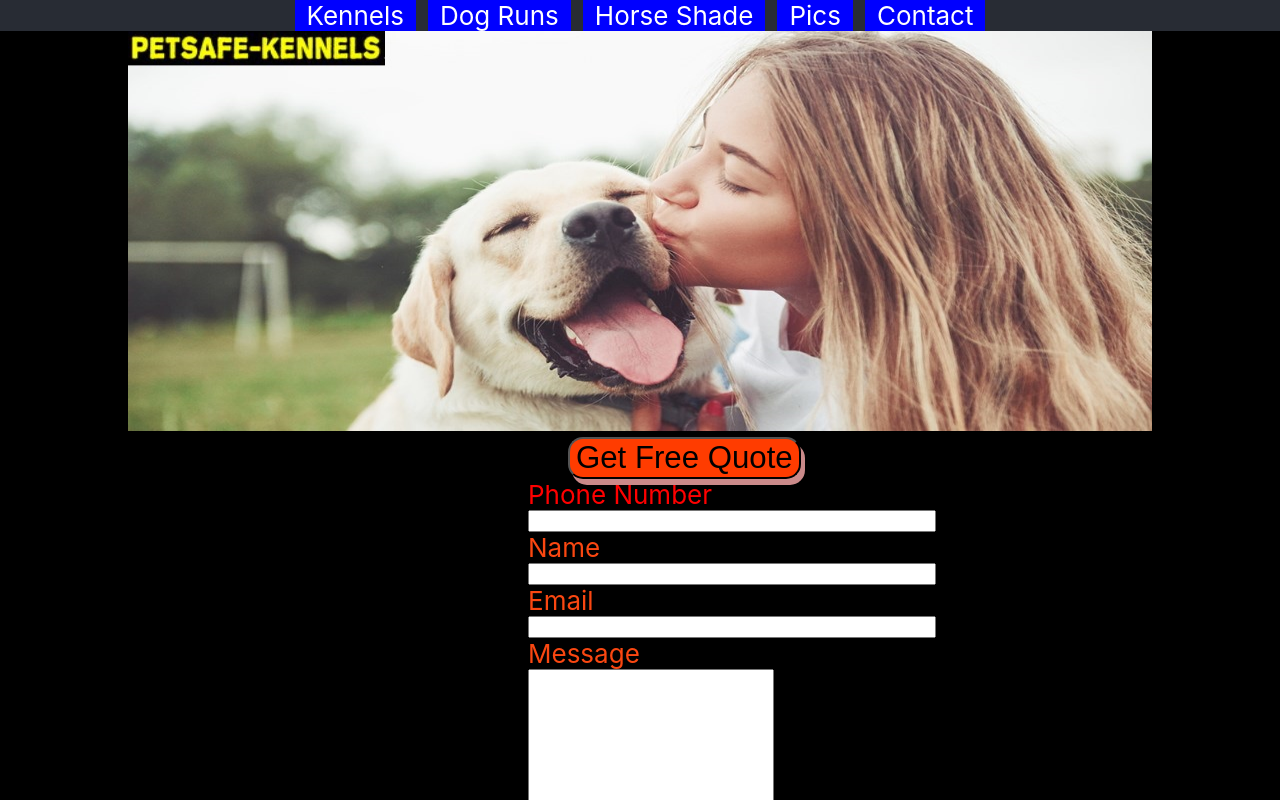
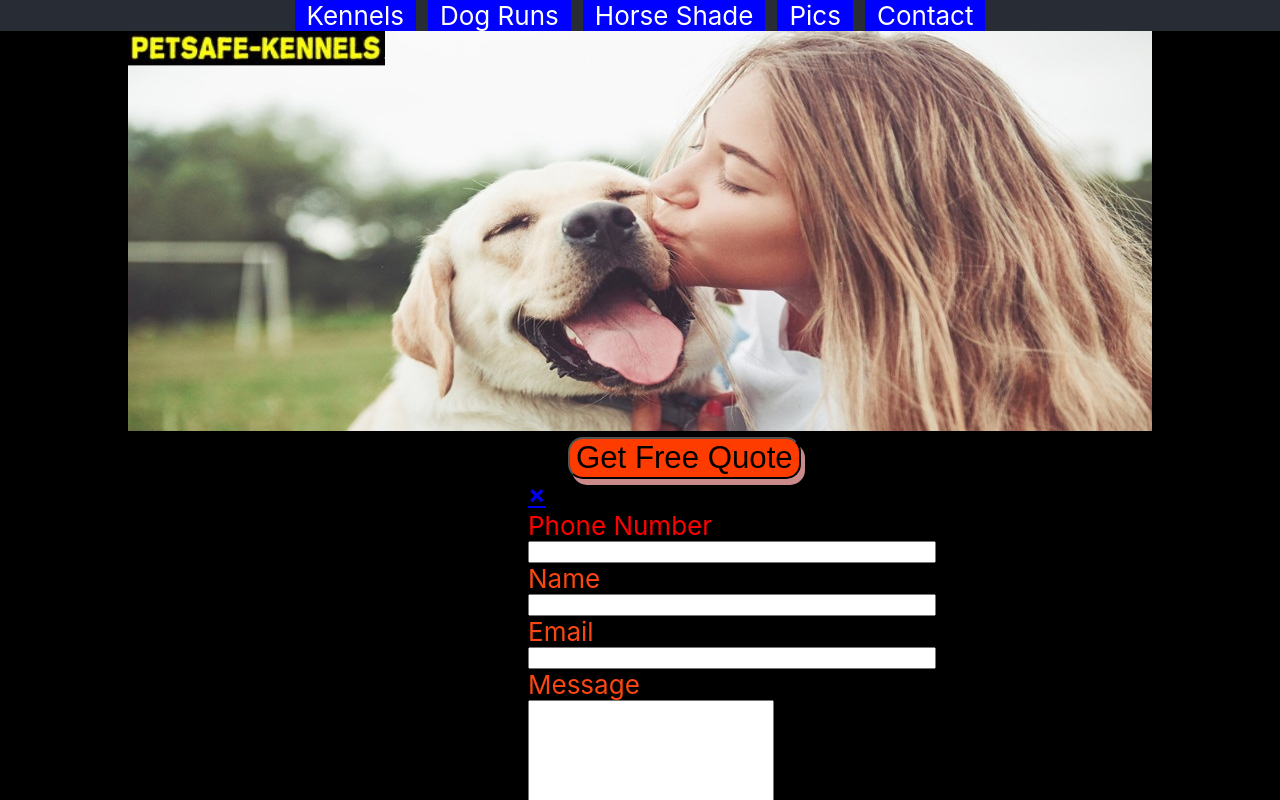
Before and after one commit to rhtaylor/Petsafe-kennels, a React (Create React App) app in the folder React-Front/pet-safe-kennels/: page / in a window 1280 px wide. Both pictures are taken after a click on the button "Get Free Quote". Shown: the top 800 px of the page. Built offline with nearby package versions, Linux system fonts and the light colour scheme; no server answers.

Commit message:
adds x button to form in emailJS contactus form

```diff
--- a/React-Front/pet-safe-kennels/src/Button.jsx
+++ b/React-Front/pet-safe-kennels/src/Button.jsx
@@ -10,6 +10,7 @@ export default class Button extends Component{
 
     render(){
         return(<div id="buttonDiv">
+
             <button style={{ display: this.state.display }} onClick={this.props.handleClick}>Get Free Quote</button>
             </div>)
     }
--- a/React-Front/pet-safe-kennels/src/EmailForm.jsx
+++ b/React-Front/pet-safe-kennels/src/EmailForm.jsx
@@ -40,6 +40,11 @@ export default class ContactUs extends Component{
     render(){
     return (
         <form className="contact-form" style={{"display": this.state.display, "flex-direction": this.state.direction}} onSubmit={this.sendEmail}>
+            <a
+                className='close' href='#'
+                onClick={(e) => this.props.popupFn('hide')}
+            ><b>&times;</b>
+            </a>
             <label style={{ "color": "red" }}>Phone Number</label>
             <input id="phone_number" type="phone" name="contact_number" />
             <label>Name</label>
--- a/React-Front/pet-safe-kennels/src/Home.jsx
+++ b/React-Front/pet-safe-kennels/src/Home.jsx
@@ -25,6 +25,7 @@ export default class Home extends Component{
             direction: null
         }
         this.updateForm = this.updateForm.bind(this)
+        this.popupFn = this.popupFn.bind(this)
     }
 
     componentDidMount(){
@@ -51,6 +52,12 @@ export default class Home extends Component{
         console.log("DOGGO", e)
 
     }
+    popupFn(e){
+        e.preventDefault()
+        debugger
+
+    }
+
     render(){
         return(
             <div id="container">
@@ -61,8 +68,10 @@ export default class Home extends Component{
 
             </header>
             <footer>
-                <Button handleClick={(e)=>this.updateForm(e)} />
-                <ContactUs display={{display: this.state.display}} stateToProp={this.state.direction} history={this.props.history}/>
+                    <Button handleClick={(e) => this.updateForm(e)} />
+                <ContactUs display={{display: this.state.display}} stateToProp={this.state.direction} history={this.props.history}
+                        popupFn={this.popupFn}
+                />
                 <h1>Call Us: 520-730-7020</h1>
             </footer>
             </div>
```
Also changed, not shown: 1 other file (tests, documents, lock files or other folders).
